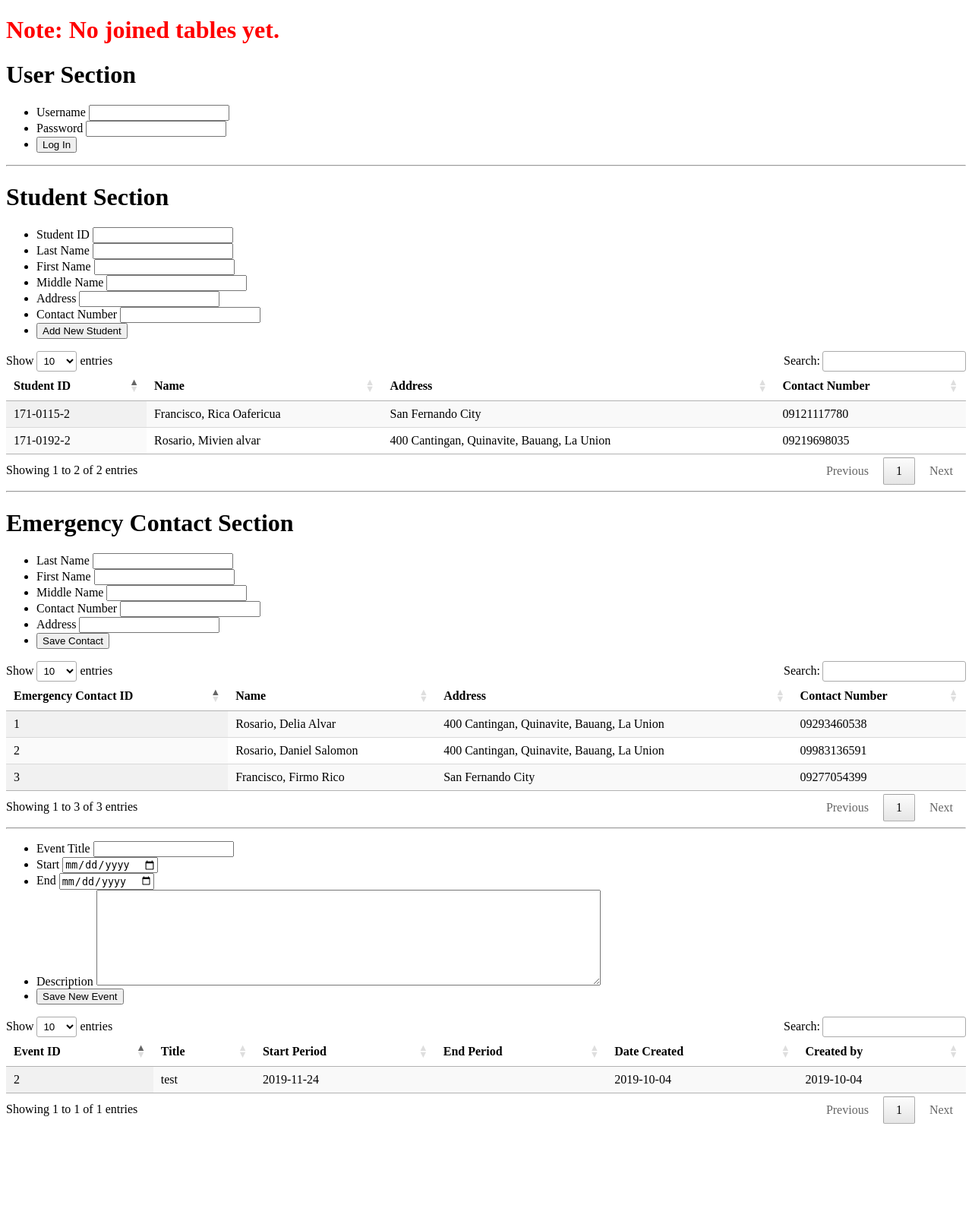
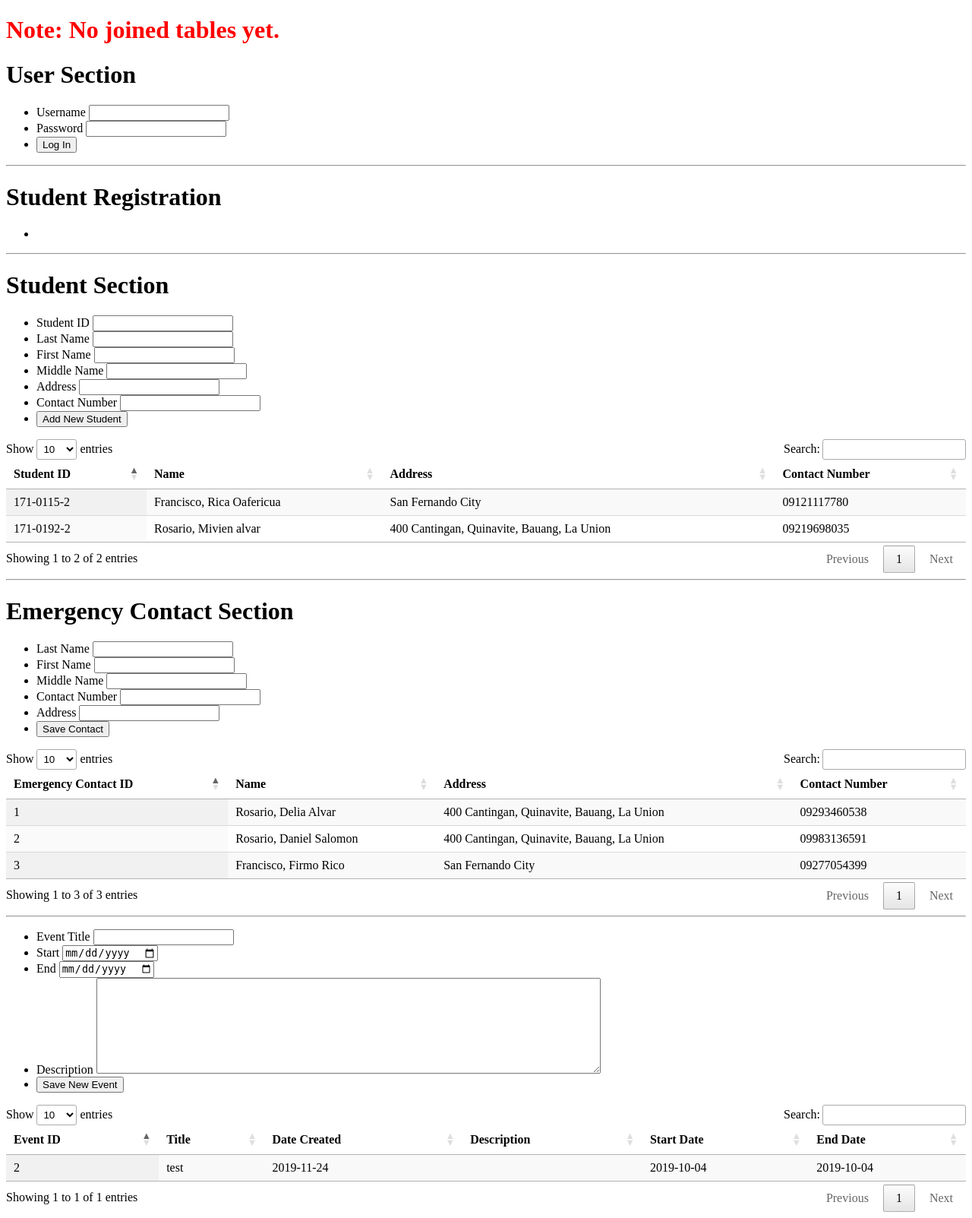
Before and after one commit to mvnrsr/sbo-se, a PHP site: page / in a window 1280 px wide. Shown: the whole page at 76% size. Before the commit the page ends 1479 px from the top, so only its background shows below. Run offline with PHP 8.4, Linux system fonts and the light colour scheme; data comes from the database, SQL or seed files in the repository; data that the repository does not hold is empty; some libraries are stand-ins or nearby versions.

Commit message:
updated events th

```diff
--- a/System/index.php
+++ b/System/index.php
@@ -27,6 +27,17 @@
         </li>
       </ul>
     </form>
+<hr>
+
+  <h1>Student Registration</h1>
+  <form class="" action="" method="post">
+    <ul>
+      <li>
+        <label for=""></label>
+      </li>
+    </ul>
+  </form>
+
 <hr>
 <h1>Student Section</h1>
     <form class="" action="inc/insert.inc.php" method="post">
@@ -184,10 +195,10 @@
         <tr>
           <th>Event ID</th>
           <th>Title</th>
-          <th>Start Period</th>
-          <th>End Period</th>
           <th>Date Created</th>
-          <th>Created by</th>
+          <th>Description</th>
+          <th>Start Date</th>
+          <th>End Date</th>
         </tr>
       </thead>
       <tbody>
```
